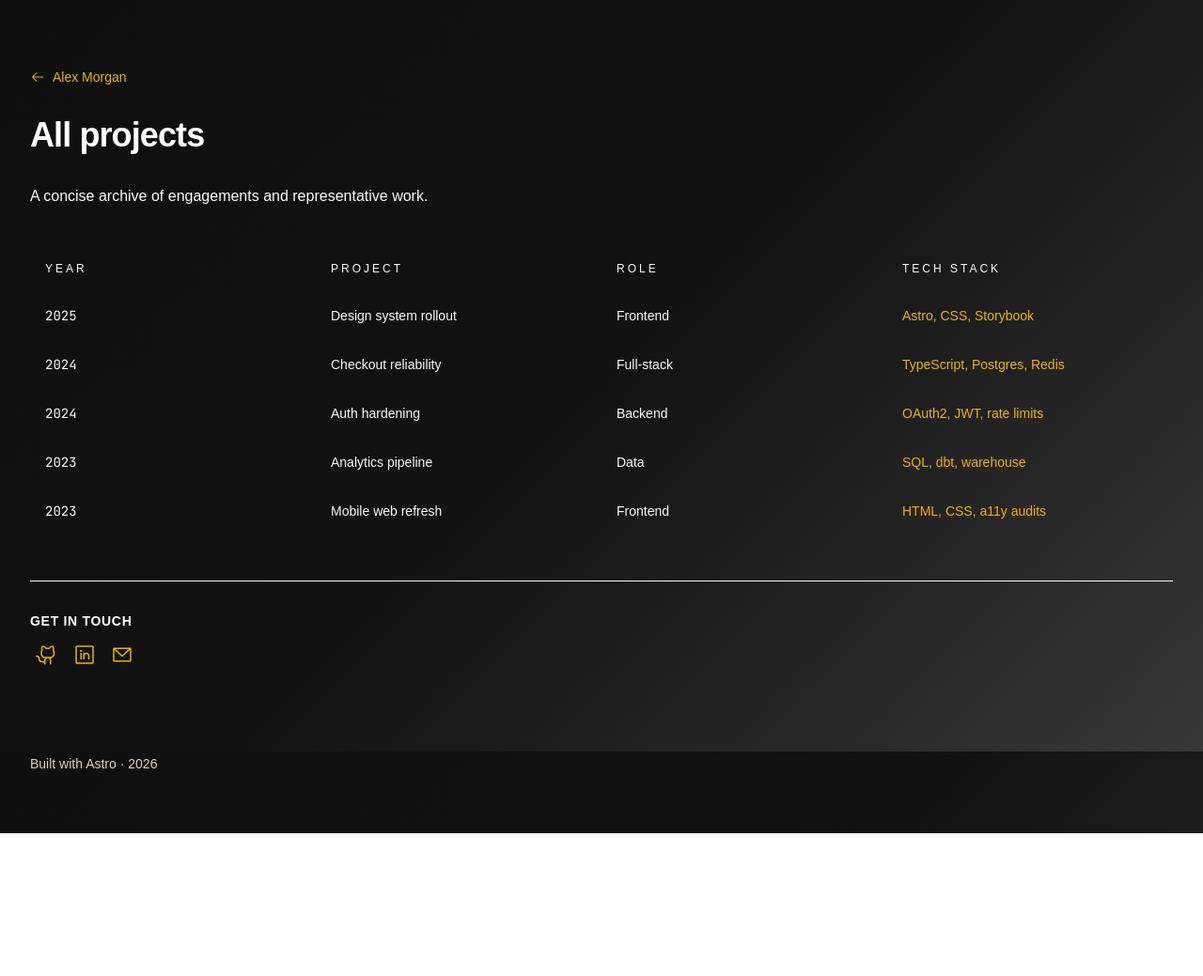
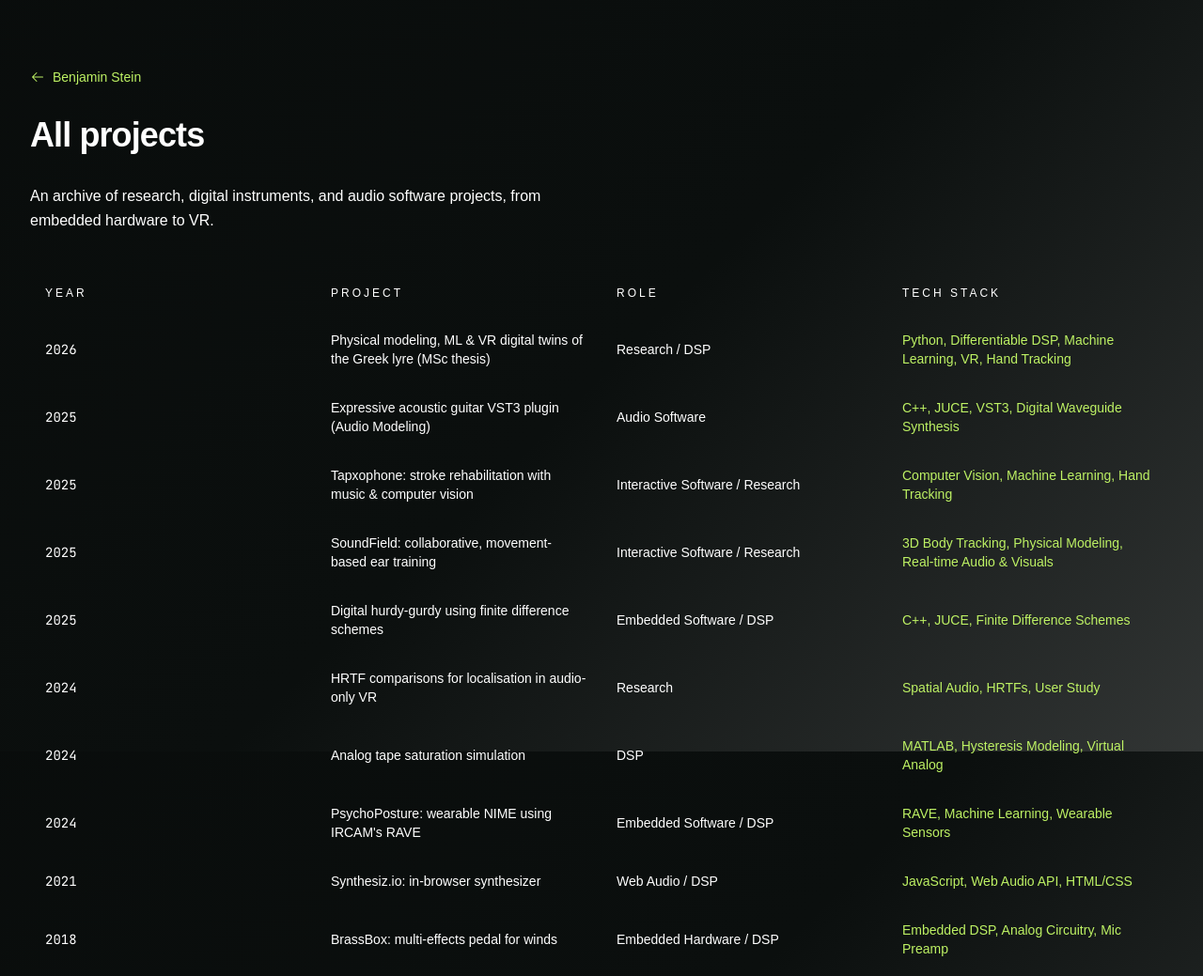
Before and after one commit to bstizzle/portfolio, an Astro site: page /projects in a window 1280 px wide. Shown: the top 1039 px of the page at 94% size. Before the commit the page ends 887 px from the top, so only its background shows below. Built offline with nearby package versions, Linux system fonts and the light colour scheme; Astro itself is replaced by a stand-in of ours; a web font is replaced by a local one.

Commit message:
data updates

```diff
--- a/data/nav.ts
+++ b/data/nav.ts
@@ -1,5 +1,5 @@
 export const navLinks = [
   { href: '#about', label: 'About' },
-  { href: '#experiences', label: 'Experiences' },
   { href: '#featured-projects', label: 'Featured Projects' },
+  { href: '#experiences', label: 'Work Experience' },
 ] as const;
--- a/data/site.ts
+++ b/data/site.ts
@@ -9,135 +9,258 @@
  */
 
 export const site = {
+  // TODO: replace with your deployed domain
   url: 'https://example.com',
   meta: {
-    title: 'Alex Morgan | Full-stack engineer',
+    title: 'Benjamin Stein | Audio & embedded software engineer',
     description:
-      'Portfolio example: shipping reliable web products with clear architecture, tests, and delivery practices.',
+      'Portfolio of Benjamin Stein, engineer and researcher in sound and music computing: DSP, physical modeling, machine learning, embedded audio, and interactive music systems.',
   },
   hero: {
-    name: 'Alex Morgan',
-    role: 'Full-stack engineer',
-    tagline: 'From product intent to production — pragmatic systems, accessible UI, and maintainable code.',
-    contact: 'Open to collaborations and senior IC roles on product-minded teams.',
+    name: 'Benjamin Stein',
+    role: '· Audio & embedded software engineer ·\n· Interactive system designer ·\n· Sound & music computing researcher ·',
+    tagline:
+      'Building expressive digital instruments and real-time audio systems, from physical models and machine learning to embedded hardware and production-ready software.',
+    contact:
+      'Based in Copenhagen. Open to audio software, DSP, embedded systems, and sonic interaction design roles.',
     avatarSrc: '/favicon.svg',
-    avatarAlt: 'Alex Morgan',
+    avatarAlt: 'Benjamin Stein',
   },
   about: {
     paragraphs: [
-      'A brief, compelling introduction about who you are and what you do. Mention your core philosophy, your passion for building digital products, and your drive for creating efficient, high-impact solutions.',
-      'I care about clear boundaries between modules, automated checks in CI, and documentation that helps the next contributor ship safely.',
+      'I am an engineer and researcher working on audio applications: sonic interaction, embedded system design, accessibility and hearing research, digital signal processing, and more. I hold an MSc in Sound & Music Computing from Aalborg University and a BM in Music Technology from New York University. In between, I spent three years as a software engineer at Capgemini.',
+      'My recent work focuses on physical modeling, machine learning, and real-time interaction with procedural audio. For my master\'s thesis I built a pipeline that uses physics-informed machine learning to tune a physical modeling synthesizer against recordings of real instruments. The resulting digital twins can be played in VR through hand tracking. I have published work at conferences including MOCO (Movement and Computing) and ISMAR (International Symposium on Mixed and Augmented Reality).',
       {
-        heading: 'Example focus areas',
+        heading: 'Focus areas',
         bullets: [
-          'Designing APIs and client boundaries with typed contracts',
-          'Performance budgets, caching, and pragmatic observability',
-          'Shipping incrementally with feature flags and rollback-friendly deploys',
+          'User-centred sonic interaction design and perceptual / psychoacoustic research studies',
+          'Physical modeling synthesis: digital waveguides, finite difference schemes, and differentiable DSP',
+          'Machine learning for audio, gesture recognition, and computer-vision-driven instruments',
+          'Embedded audio software and hardware, from wearable instruments to effects units',
+          'Production software engineering: UI/UX and frontends, REST APIs, Cloud services, CI/CD',
         ],
       },
       {
-        heading: 'Sample stack',
-        techItems: ['TypeScript', 'Astro', 'Tailwind CSS', 'Node', 'Vitest'],
+        heading: 'Core stack',
+        techItems: [
+          'C++',
+          'JUCE',
+          'Python',
+          'C#/.NET',
+          'Unity',
+          'VST3',
+          'MaxMSP',
+          'Arduino',
+          'MATLAB',
+          'Faust',
+          'JavaScript',
+          'React',
+          'Azure',
+        ],
       },
     ],
   },
   experiences: [
     {
-      period: '2025',
-      title: 'Lead Product Designer',
-      company: 'Lumen Studio',
+      period: '2026 – Present',
+      title: 'Research Assistant',
+      company: 'Aalborg University',
       summary:
-        'Built a polished portfolio experience with accessible UI, motion-led interactions, and reusable components.',
+        'Research and development across noise handling and hearing protection, embedded software, and machine learning, plus grant writing for national and international funding calls.',
       highlights: [
-        'Designed and shipped the complete website using Astro, Tailwind CSS, and content-driven components',
-        'Crafted consistent responsive layouts and accessible typography across desktop and mobile',
-        'Optimized asset delivery and performance for sub-1s page load metrics',
+        'Contribute to research spanning noise handling and hearing protection, embedded software, and machine learning algorithms',
+        'Research and write grant proposals for national and international funding calls',
+        'Install and maintain lab equipment and run quality and consistency testing',
+        'Coordinate communication and planning between multinational research groups',
       ],
-      tech: ['TypeScript', 'Astro', 'Tailwind CSS', 'Node', 'Vite'],
+      tech: ['Embedded Software', 'Machine Learning', 'DSP', 'Python', 'Grant Writing'],
     },
     {
-      period: '2024',
-      title: 'Frontend Architect',
-      company: 'Nova Launch',
+      period: '2025 – 2026',
+      title: 'Teaching Assistant',
+      company: 'Aalborg University',
       summary:
-        'Delivered a modular marketing site and interactive product showcase for a launch-ready SaaS brand.',
+        'Supported four bachelor\'s and master\'s courses in human-computer interaction, wearable computing, and audio signal processing.',
       highlights: [
-        'Implemented a component-based design system with reusable cards, buttons, and hero sections',
-        'Built content-driven project pages, archive views, and client-side navigation enhancements',
-        'Added cross-browser polish and performance tuning with image optimization and lazy loading',
+        'Assisted Advanced Human-Computer Interfaces, Audio Processing, Mobile and Wearable Computing, and Signal Processing for Interactive Systems',
+        'Helped students understand course material and design and develop semester-long projects',
+        'Helped the lead professor prepare and run lectures and course materials',
       ],
-      tech: ['Astro', 'TypeScript', 'Tailwind CSS', 'Node', 'Vite'],
+      tech: ['Signal Processing', 'HCI', 'Wearable Computing', 'Python', 'MATLAB'],
     },
     {
-      period: '2023',
-      title: 'UI Engineer',
-      company: 'Orbital Creative',
+      period: '2025 – 2026',
+      title: 'Product Development Intern',
+      company: 'Audio Modeling',
       summary:
-        'Created an interactive product showcase with a clean visual system and accessible component library.',
+        'Research and development of professional digital musical instruments for an Italian virtual instrument company (remote).',
       highlights: [
-        'Built a flexible project card system for content updates without code changes',
-        'Improved brand consistency with typography, color, and motion guidelines',
-        'Added testing and quality checks for cross-device UI fidelity',
+        'Developed a highly expressive acoustic guitar VST3 plugin using digital waveguide synthesis and other DSP techniques',
+        'Implemented the instrument in C++ with JUCE',
+        'Designed user interactions and the plugin interface',
       ],
-      tech: ['Astro', 'Tailwind CSS', 'JavaScript', 'Node', 'Vitest'],
+      tech: ['C++', 'JUCE', 'VST3', 'Digital Waveguide Synthesis', 'DSP'],
+    },
+    {
+      period: '2021 – 2024',
+      title: 'Associate Consultant & Software Engineer',
+      company: 'Capgemini',
+      summary:
+        'Full-stack and cloud engineering to modernize a major insurance company\'s underwriting systems and workflows.',
+      highlights: [
+        'Designed and implemented backend REST API operations in C#/.NET, as part of a small team that architected the client\'s infrastructure modernization',
+        'Migrated workflows from AS400/WINS mainframe and Excel macros to Azure-hosted app services, Functions, Cosmos DB, and Key Vault',
+        'Built front ends with React, Blazor, Bootstrap, and Angular, plus Power Platform apps for internal use cases on tight deadlines',
+        'Used Azure DevOps and Agile practices to set up and manage sprints',
+      ],
+      tech: ['C#', '.NET', 'Azure', 'React', 'Angular', 'Power Platform'],
     },
   ],
   featuredProjects: [
     {
-      title: 'Lumen Studio Website',
+      title: 'SoundField: Collaborative, Movement-based Ear Training',
       period: '2025',
-      summary: 'Built a polished portfolio experience with accessible UI, motion-led interactions, and reusable components.',
-      solution: 'Designed a modular component system with Astro and Tailwind CSS, ensuring consistent brand experience across all breakpoints.',
-      impact: 'Achieved sub-1s page load metrics and 95+ Lighthouse scores through optimized asset delivery and lazy loading strategies.',
-      image: 'astro-01.webp',
-      imageAlt: 'Lumen Studio website showcase',
+      summary:
+        'A research project studying whether adding social collaboration and full-body movement to traditional music training tasks makes ear training more effective.',
+      solution:
+        'Built an environment where 3D camera-based body tracking gives a group of people shared control over a physically modeled digital guitar. Real-time audio and visual feedback make the experience more immersive.',
+      impact:
+        'Provided a working platform for studying collaborative, movement-based music learning, combining body tracking, physical modeling synthesis, and real-time audiovisual feedback in a single interactive system.',
+      // TODO: replace with your YouTube/Vimeo embed URL
+      video: 'https://www.youtube.com/embed/y1B_Wtb2v0o',
+      videoTitle: 'SoundField collaborative body-tracking ear training demo',
       techCategories: [
         {
-          category: 'Frontend',
-          items: ['TypeScript', 'Astro', 'Tailwind CSS', 'Responsive Design'],
+          category: 'Interaction',
+          items: ['3D Body Tracking', 'Collaborative Interaction', 'Real-time Visuals'],
         },
         {
-          category: 'Performance',
-          items: ['Asset Optimization', 'Lazy Loading', 'Image CDN'],
+          category: 'Audio',
+          items: ['Physical Modeling', 'Real-time Audio', 'Ear Training'],
         },
       ],
     },
     {
-      title: 'Nova Launch Marketing Platform',
-      period: '2024',
-      summary: 'Delivered a modular marketing site and interactive product showcase for a launch-ready SaaS brand.',
-      solution: 'Implemented a content-driven architecture with reusable card components and dynamic project pages, enabling non-technical content updates.',
-      impact: 'Reduced content update time by 80% through intuitive component-based structure; enabled marketing team independence.',
-      image: 'astro-02.jpeg',
-      imageAlt: 'Nova Launch platform interface',
+      title: 'Digital Surrogates of the Ancient Greek Lyre',
+      period: '2026',
+      summary:
+        'Master\'s thesis: an end-to-end system that turns audio recordings of a musical instrument into a playable digital twin, motivated by museums\' difficulty in conveying the sound of instruments too fragile or rare to handle.',
+      solution:
+        'Combined a body impulse-response extractor, a machine-learning optimizer that uses differentiable DSP to estimate physical model parameters from audio, and a VR tool where the instruments are played through expressively mapped hand-tracking gestures. Built around recordings gifted by the Seikilo Museum of Ancient Music.',
+      impact:
+        'Each component was evaluated objectively and perceptually. The impulse-response extractor convincingly reproduced the target body, and the VR tool met the usability benchmark for an average system, with its sound a clear strength. The result is a workable foundation for bringing real instruments into interactive digital form.',
+      // TODO: replace with your YouTube/Vimeo embed URL
+      video: 'https://www.youtube.com/embed/GNKlOVfNTkc',
+      videoTitle: 'Playing a digital twin of an ancient Greek lyre in VR',
       techCategories: [
         {
-          category: 'Frontend',
-          items: ['Astro', 'TypeScript', 'Tailwind CSS'],
+          category: 'Audio & ML',
+          items: ['Differentiable DSP', 'Physical Modeling', 'Machine Learning', 'Python'],
         },
         {
-          category: 'Developer Experience',
-          items: ['Vite', 'ESLint', 'Automated Testing'],
+          category: 'Interaction',
+          items: ['Unity', 'Virtual Reality', 'Hand Tracking', 'Perceptual Evaluation'],
+        },
+      ],
+    },
+    {
+      title: 'Tapxophone: Finger Rehabilitation with Computer Vision and Music',
+      period: '2025',
+      summary:
+        'A physical therapy tool for people recovering from strokes or traumatic brain injuries that builds therapeutic finger exercises into music-making, which patients find more motivating than repetitive drills.',
+      solution:
+        'Computer vision and machine learning track hand gestures in real time, mapping finger positions to saxophone fingerings that control a digital instrument. Mirroring familiar instrument patterns places the rehabilitation exercises in a meaningful musical context.',
+      impact:
+        'A preliminary study with ten participants showed spontaneous desire to keep playing without prompting, rapid skill acquisition within a single session, and self-directed experimentation. These are promising signs for the sustained practice that recovery requires.',
+      // TODO: replace with your YouTube/Vimeo embed URL
+      video: 'https://www.youtube.com/embed/Z6vo5XGrQQI',
+      videoTitle: 'Tapxophone hand-tracking music rehabilitation demo',
+      techCategories: [
+        {
+          category: 'Sensing & ML',
+          items: ['Computer Vision', 'Hand Tracking', 'Machine Learning'],
+        },
+        {
+          category: 'Research',
+          items: ['Rehabilitation', 'User Study', 'Thematic Analysis'],
         },
       ],
     },
   ],
   projectArchivePage: {
     title: 'All projects',
-    description: 'Project archive: dates, roles, and technologies across representative engagements.',
-    intro: 'A concise archive of engagements and representative work.',
+    description:
+      'Project archive: research, DSP, embedded, and interactive audio projects by Benjamin Stein.',
+    intro:
+      'An archive of research, digital instruments, and audio software projects, from embedded hardware to VR.',
   },
   projectArchive: [
-    { date: '2025', project: 'Design system rollout', role: 'Frontend', techStack: 'Astro, CSS, Storybook' },
-    { date: '2024', project: 'Checkout reliability', role: 'Full-stack', techStack: 'TypeScript, Postgres, Redis' },
-    { date: '2024', project: 'Auth hardening', role: 'Backend', techStack: 'OAuth2, JWT, rate limits' },
-    { date: '2023', project: 'Analytics pipeline', role: 'Data', techStack: 'SQL, dbt, warehouse' },
-    { date: '2023', project: 'Mobile web refresh', role: 'Frontend', techStack: 'HTML, CSS, a11y audits' },
+    {
+      date: '2026',
+      project: 'Physical modeling, ML & VR digital twins of the Greek lyre (MSc thesis)',
+      role: 'Research / DSP',
+      techStack: 'Python, Differentiable DSP, Machine Learning, VR, Hand Tracking',
+    },
+    {
+      date: '2025',
+      project: 'Expressive acoustic guitar VST3 plugin (Audio Modeling)',
+      role: 'Audio Software',
+      techStack: 'C++, JUCE, VST3, Digital Waveguide Synthesis',
+    },
+    {
+      date: '2025',
+      project: 'Tapxophone: stroke rehabilitation with music & computer vision',
+      role: 'Interactive Software / Research',
+      techStack: 'Computer Vision, Machine Learning, Hand Tracking',
+    },
+    {
+      date: '2025',
+      project: 'SoundField: collaborative, movement-based ear training',
+      role: 'Interactive Software / Research',
+      techStack: '3D Body Tracking, Physical Modeling, Real-time Audio & Visuals',
+    },
+    {
+      date: '2025',
+      project: 'Digital hurdy-gurdy using finite difference schemes',
+      role: 'Embedded Software / DSP',
+      techStack: 'C++, JUCE, Finite Difference Schemes',
+    },
+    {
+      date: '2024',
+      project: 'HRTF comparisons for localisation in audio-only VR',
+      role: 'Research',
+      techStack: 'Spatial Audio, HRTFs, User Study',
+    },
+    {
+      date: '2024',
+      project: 'Analog tape saturation simulation',
+      role: 'DSP',
+      techStack: 'MATLAB, Hysteresis Modeling, Virtual Analog',
+    },
+    {
+      date: '2024',
+      project: 'PsychoPosture: wearable NIME using IRCAM\'s RAVE',
+      role: 'Embedded Software / DSP',
+      techStack: 'RAVE, Machine Learning, Wearable Sensors',
+    },
+    {
+      date: '2021',
+      project: 'Synthesiz.io: in-browser synthesizer',
+      role: 'Web Audio / DSP',
+      techStack: 'JavaScript, Web Audio API, HTML/CSS',
+    },
+    {
+      date: '2018',
+      project: 'BrassBox: multi-effects pedal for winds',
+      role: 'Embedded Hardware / DSP',
+      techStack: 'Embedded DSP, Analog Circuitry, Mic Preamp',
+    },
   ],
   contact: {
-    email: 'hello@example.com',
+    email: 'stein.benjamin.m@gmail.com',
+    // TODO: add your GitHub profile URL (not found in CV or LinkedIn)
     github: 'https://github.com/',
-    linkedin: 'https://www.linkedin.com/',
+    linkedin: 'https://www.linkedin.com/in/benjamin-m-stein/',
   },
 } as const;
 
--- a/src/components/FeaturedProjects.astro
+++ b/src/components/FeaturedProjects.astro
@@ -22,7 +22,7 @@ const archiveHref = `${base}projects`;
   <h2 id="projects-heading" class="section-heading">Featured Projects</h2>
   <div class="space-y-20">
     {projects.map((project) => (
-      <ProjectCard project={project} imageSrc={project.image ? `${base}${project.image}` : undefined} />
+      <ProjectCard project={project} imageSrc={'image' in project && project.image ? `${base}${project.image}` : undefined} />
     ))}
   </div>
   <p class="mt-14">
--- a/src/components/ProjectCard.astro
+++ b/src/components/ProjectCard.astro
@@ -9,7 +9,20 @@ interface Props {
 const { project, imageSrc: imageOverride } = Astro.props;
 
 const techCategories = project.techCategories;
-const imageSrc = imageOverride ?? (project.image ? (project.image.startsWith('/') ? project.image : `/${project.image}`) : undefined);
+const image = 'image' in project ? (project.image as string) : undefined;
+const imageAlt = 'imageAlt' in project ? (project.imageAlt as string) : '';
+const imageSrc = imageOverride ?? (image ? (image.startsWith('/') ? image : `/${image}`) : undefined);
+
+// Accepts YouTube watch, youtu.be, or embed links and returns an embeddable URL.
+function toEmbedUrl(url: string): string {
+  const yt = url.match(/(?:youtube\.com\/(?:watch\?v=|embed\/|shorts\/)|youtu\.be\/)([\w-]{11})/);
+  if (yt) return `https://www.youtube.com/embed/${yt[1]}`;
+  const vimeo = url.match(/vimeo\.com\/(?:video\/)?(\d+)/);
+  if (vimeo) return `https://player.vimeo.com/video/${vimeo[1]}`;
+  return url;
+}
+const videoSrc = 'video' in project && project.video ? toEmbedUrl(project.video as string) : undefined;
+const videoTitle = 'videoTitle' in project ? (project.videoTitle as string) : (project as FeaturedProject).title;
 ---
 
 <article class="scroll-stat panel-card group space-y-6">
@@ -20,11 +33,24 @@ const imageSrc = imageOverride ?? (project.image ? (project.image.startsWith('/'
     {project.period && <p class="mt-1 font-mono text-sm text-accent">{project.period}</p>}
   </header>
 
-  {imageSrc && (
+  {videoSrc ? (
+    <div class="w-full max-w-3xl overflow-hidden rounded-xl" style="aspect-ratio: 16 / 9;">
+      <iframe
+        src={videoSrc}
+        title={videoTitle}
+        class="h-full w-full"
+        style="border: 0;"
+        loading="lazy"
+        referrerpolicy="strict-origin-when-cross-origin"
+        allow="accelerometer; autoplay; clipboard-write; encrypted-media; gyroscope; picture-in-picture; web-share"
+        allowfullscreen
+      ></iframe>
+    </div>
+  ) : imageSrc && (
     <div class="w-full max-w-3xl overflow-hidden rounded-xl">
       <img
         src={imageSrc}
-        alt={project.imageAlt ?? ''}
+        alt={imageAlt}
         class="w-full h-56 object-cover"
         loading="lazy"
         decoding="async"
--- a/src/components/SiteIntro.astro
+++ b/src/components/SiteIntro.astro
@@ -31,7 +31,7 @@ const isSidebar = variant === 'sidebar';
       <a href={import.meta.env.BASE_URL} class="text-5xl font-bold tracking-tight text-white transition">
         {site.hero.name}
       </a>
-      <p class="mt-3 text-xl font-medium text-slate-light">{site.hero.role}</p>
+      <p class="mt-3 text-xl font-medium text-slate-light whitespace-pre-line">{site.hero.role}</p>
       <p class="body-copy mt-5 max-w-xs">{site.hero.tagline}</p>
       <p class="body-copy mt-5 max-w-xs">{site.hero.contact}</p>
 
--- a/src/config.ts
+++ b/src/config.ts
@@ -1,5 +1,5 @@
 export const SITE_CONFIG = {
   // ----- THEME VARIABLE -----
   // CHANGE THIS TO ONE OF THE OPTIONS: 'default', 'strategic', 'innovator', 'midnight'
-  baseTheme: 'default',
+  baseTheme: 'innovator',
 };
--- a/src/pages/index.astro
+++ b/src/pages/index.astro
@@ -11,7 +11,7 @@ const projects = site.featuredProjects;
 
 <Layout title={site.meta.title} description={site.meta.description}>
   <About />
+  <FeaturedProjects projects={projects} />
   <Experience />
-  <FeaturedProjects projects={projects} />
   <Footer />
 </Layout>
```
Also changed, not shown: public/favicon.svg.
